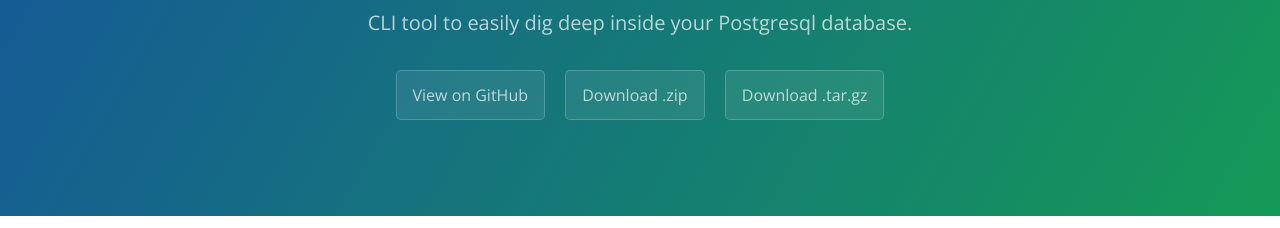
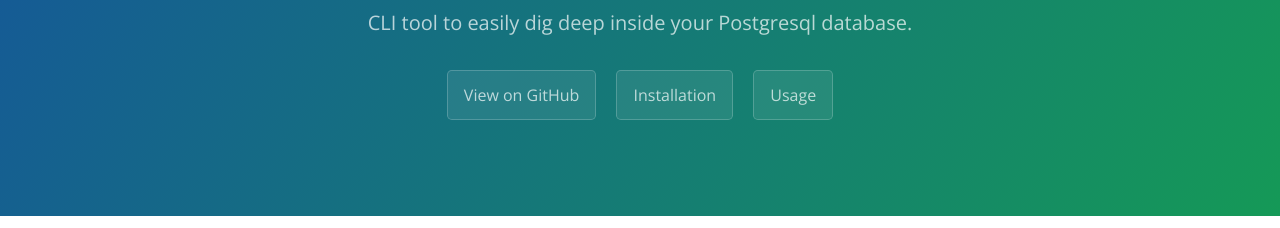
Before and after one commit to lafikl/pginsight, a plain HTML site: page index.html in a window 1280 px wide. Shown: the part 167-395 px from the top of the page. Drawn offline with nearby package versions, Linux system fonts and the light colour scheme.

Commit message:
Change links

```diff
--- a/index.html
+++ b/index.html
@@ -14,8 +14,8 @@
       <h1 class="project-name">PGInsight</h1>
       <h2 class="project-tagline">CLI tool to easily dig deep inside your Postgresql database. </h2>
       <a href="https://github.com/lafikl/pginsight" class="btn">View on GitHub</a>
-      <a href="https://github.com/lafikl/pginsight/zipball/master" class="btn">Download .zip</a>
-      <a href="https://github.com/lafikl/pginsight/tarball/master" class="btn">Download .tar.gz</a>
+      <a href="http://lafikl.github.io/pginsight/#installation" class="btn">Installation</a>
+      <a href="http://lafikl.github.io/pginsight/#usage" class="btn">Usage</a>
     </section>
 
     <section class="main-content">
```
